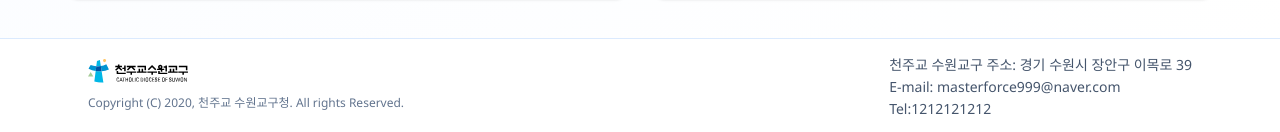
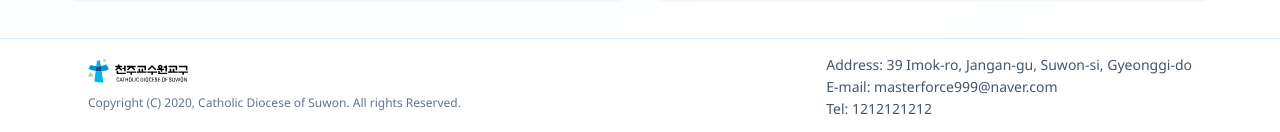
Before and after one commit to DongJae-Go-FE/did-suwon-map, a Next.js app: page /en in a window 1280 px wide. Shown: the part 665-797 px from the top of the page. Built offline with nearby package versions, Linux system fonts and the light colour scheme; no server answers.

Commit message:
업데이트

```diff
--- a/components/naver-map.tsx
+++ b/components/naver-map.tsx
@@ -96,6 +96,7 @@ function shouldCenterToCurrentLocationOnDevice() {
 
   const hasTouch =
     navigator.maxTouchPoints > 0 ||
+    "ontouchstart" in window ||
     window.matchMedia("(pointer: coarse)").matches ||
     window.matchMedia("(any-pointer: coarse)").matches;
 
@@ -199,6 +200,14 @@ export default function NaverMap({
     }
 
     const mapCenter = new naver.maps.LatLng(center.lat, center.lng);
+    let isDisposed = false;
+
+    // Clear stale location tracking/marker refs before initializing a new map instance.
+    if (locationWatchIdRef.current !== null) {
+      navigator.geolocation?.clearWatch(locationWatchIdRef.current);
+      locationWatchIdRef.current = null;
+    }
+    locationMarkerRef.current = null;
 
     const map = new naver.maps.Map(mapElementRef.current, {
       center: mapCenter,
@@ -261,6 +270,8 @@ export default function NaverMap({
 
     if (navigator.geolocation) {
       const updateCurrentLocation = (position: GeolocationPosition) => {
+        if (isDisposed) return;
+
         const currentLatLng = new naver.maps.LatLng(
           position.coords.latitude,
           position.coords.longitude,
@@ -322,6 +333,10 @@ export default function NaverMap({
     initializedRef.current = true;
 
     return () => {
+      isDisposed = true;
+      initializedRef.current = false;
+      locationMarkerRef.current = null;
+
       if (locationWatchIdRef.current !== null) {
         navigator.geolocation.clearWatch(locationWatchIdRef.current);
         locationWatchIdRef.current = null;
--- a/components/site-footer.tsx
+++ b/components/site-footer.tsx
@@ -1,12 +1,17 @@
 "use client";
 
 import Image from "next/image";
+import { usePathname } from "next/navigation";
 
 type SiteFooterProps = {
   mobileInline?: boolean;
 };
 
 export default function SiteFooter({ mobileInline = false }: SiteFooterProps) {
+  const pathname = usePathname();
+  const locale = pathname.startsWith("/en") ? "en" : "kr";
+  const isKorean = locale === "kr";
+
   return (
     <footer
       className={
@@ -26,15 +31,21 @@ export default function SiteFooter({ mobileInline = false }: SiteFooterProps) {
           />
 
           <p className="text-xs text-slate-500">
-            Copyright (C) 2020, 천주교 수원교구청. All rights Reserved.
+            {isKorean
+              ? "Copyright (C) 2020, 천주교 수원교구청. All rights Reserved."
+              : "Copyright (C) 2020, Catholic Diocese of Suwon. All rights Reserved."}
           </p>
         </div>
 
         <div className="space-y-2">
           <address className="not-italic text-xs leading-5 text-slate-600 sm:text-sm flex flex-col gap-y-0.5">
-            <p>천주교 수원교구 주소: 경기 수원시 장안구 이목로 39</p>
+            <p>
+              {isKorean
+                ? "천주교 수원교구 주소: 경기 수원시 장안구 이목로 39"
+                : "Address: 39 Imok-ro, Jangan-gu, Suwon-si, Gyeonggi-do"}
+            </p>
             <p>E-mail: masterforce999@naver.com</p>
-            <p>Tel:1212121212</p>
+            <p>Tel: 1212121212</p>
           </address>
         </div>
       </div>
```
